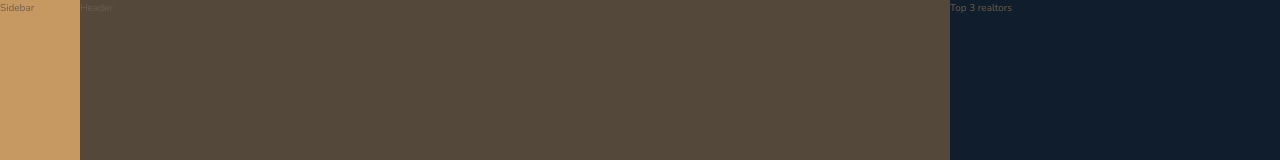
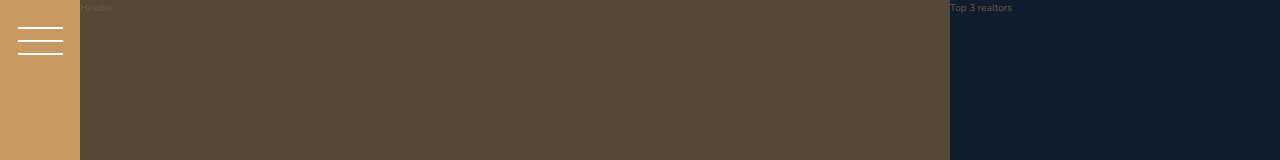
Before and after one commit to eelok/grid-3-nnexterr, a website: page index.html in a window 1280 px wide. Shown: the top 160 px of the page. Drawn offline with nearby package versions, Linux system fonts and the light colour scheme.

Commit message:
create and complete sidebar section

```diff
--- a/index.html
+++ b/index.html
@@ -10,10 +10,9 @@
     <link rel="shortcut icon" type="image/png" href="img/favicon.png">
     <title>nexter &mdash; your home, your freedom</title>
     </head>
-
     <body class="container">
         <div class="sidebar">
-            Sidebar
+            <button class="nav--btn"></button>
         </div>
         <header class="header">
             Header
@@ -353,10 +352,6 @@
                 to produce your own course or tutorials based on this project.
             </p>
         </footer>
-
-
-
-
     </body>
 
 </html>
--- a/sass/_sidebar.scss
+++ b/sass/_sidebar.scss
@@ -2,4 +2,29 @@
     background-color: $color-primary;
     grid-column: sidebar-start / sidebar-end;
     grid-row: 1 / -1;
+    display: flex;
+    justify-content: center;
 }
+.nav--btn{
+    border-radius: 0;
+    border: none;
+    background-color: #fff;
+    width: 4.5rem;
+    height: 2px;
+    margin-top: 4rem;
+
+    &::before,
+    &::after {
+        content: "";
+        width: 4.5rem;
+        height: 2px;
+        background-color: #fff;
+        display: block;
+    }
+    &::after{
+        transform: translateY(-1.5rem);
+    }
+    &::before{
+        transform: translateY(1.3rem);
+    }
+}
```
Also changed, not shown: css/style.css.
